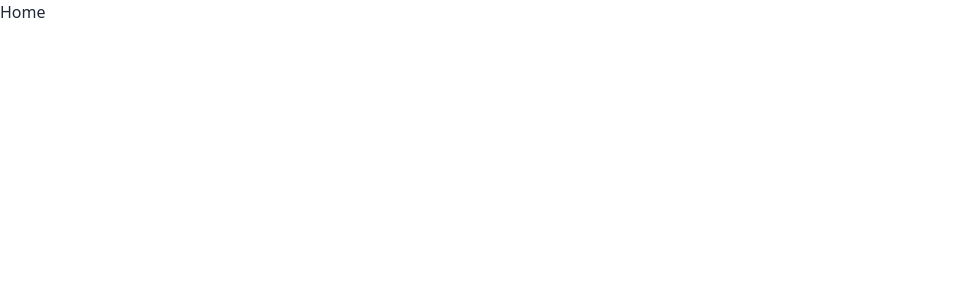
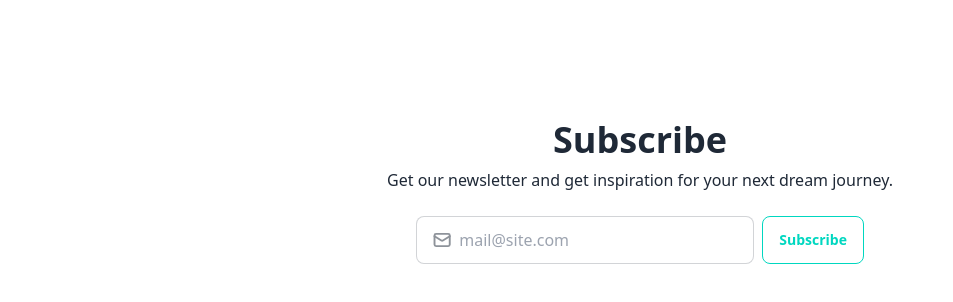
Before and after one commit to Johanna2405/fullstack-blog, a React (Vite) app: page / in a window 1280 px wide. Shown: the top 302 px of the page, without its empty margins (0-953 px from the left). Built offline with nearby package versions, Linux system fonts and the light colour scheme.

Commit message:
added subscription section

```diff
--- /dev/null
+++ b/src/components/Subscription.jsx
@@ -0,0 +1,112 @@
+import { useState } from "react";
+
+const Subscription = () => {
+  const [email, setEmail] = useState("");
+  const [alertMessage, setAlertMessage] = useState(null);
+  const [alertType, setAlertType] = useState("");
+
+  const validateEmail = (email) => {
+    // Simple email validation regex
+    return /^[^\s@]+@[^\s@]+\.[^\s@]+$/.test(email);
+  };
+
+  const handleSubscribe = (e) => {
+    e.preventDefault(); // Prevent page reload
+
+    if (validateEmail(email)) {
+      setAlertMessage("Thank you for subscribing!");
+      setAlertType("success");
+    } else {
+      setAlertMessage("Warning: Invalid email address!");
+      setAlertType("warning");
+    }
+
+    // Auto-close alert after 3 seconds
+    setTimeout(() => {
+      setAlertMessage(null);
+    }, 3000);
+  };
+
+  return (
+    <div className="flex flex-col container mx-auto items-center justify-center h-96 p-6 gap-6">
+      {/* Header */}
+      <div className="text-center">
+        <h2 className="text-4xl font-bold">Subscribe</h2>
+        <p className="pt-2 font-thin">
+          Get our newsletter and get inspiration for your next dream journey.
+        </p>
+      </div>
+
+      {/* Email Input Field */}
+      <form className="flex gap-2 w-full max-w-md" onSubmit={handleSubscribe}>
+        <label className="input input-bordered flex items-center w-full">
+          <svg
+            className="h-5 w-5 opacity-50 mr-2"
+            xmlns="http://www.w3.org/2000/svg"
+            viewBox="0 0 24 24"
+          >
+            <g
+              strokeLinejoin="round"
+              strokeLinecap="round"
+              strokeWidth="2.5"
+              fill="none"
+              stroke="currentColor"
+            >
+              <rect width="20" height="16" x="2" y="4" rx="2"></rect>
+              <path d="m22 7-8.97 5.7a1.94 1.94 0 0 1-2.06 0L2 7"></path>
+            </g>
+          </svg>
+          <input
+            type="email"
+            placeholder="mail@site.com"
+            value={email}
+            onChange={(e) => setEmail(e.target.value)}
+            required
+            className="w-full outline-none"
+          />
+        </label>
+        <button type="submit" className="btn btn-outline btn-accent">
+          Subscribe
+        </button>
+      </form>
+
+      {/* Alert Message */}
+      {alertMessage && (
+        <div className={`alert alert-${alertType} w-full max-w-md`}>
+          {alertType === "success" ? (
+            <svg
+              xmlns="http://www.w3.org/2000/svg"
+              className="h-6 w-6 shrink-0 stroke-current"
+              fill="none"
+              viewBox="0 0 24 24"
+            >
+              <path
+                strokeLinecap="round"
+                strokeLinejoin="round"
+                strokeWidth="2"
+                d="M9 12l2 2 4-4m6 2a9 9 0 11-18 0 9 9 0 0118 0z"
+              />
+            </svg>
+          ) : (
+            <svg
+              xmlns="http://www.w3.org/2000/svg"
+              className="h-6 w-6 shrink-0 stroke-current"
+              fill="none"
+              viewBox="0 0 24 24"
+            >
+              <path
+                strokeLinecap="round"
+                strokeLinejoin="round"
+                strokeWidth="2"
+                d="M12 9v2m0 4h.01m-6.938 4h13.856c1.54 0 2.502-1.667 1.732-3L13.732 4c-.77-1.333-2.694-1.333-3.464 0L3.34 16c-.77 1.333.192 3 1.732 3z"
+              />
+            </svg>
+          )}
+          <span>{alertMessage}</span>
+        </div>
+      )}
+    </div>
+  );
+};
+
+export default Subscription;
--- a/src/pages/Home.jsx
+++ b/src/pages/Home.jsx
@@ -1,5 +1,11 @@
+import Subscription from "../components/Subscription";
+
 const Home = () => {
-  return <div>Home</div>;
+  return (
+    <section>
+      <Subscription />
+    </section>
+  );
 };
 
 export default Home;
```
